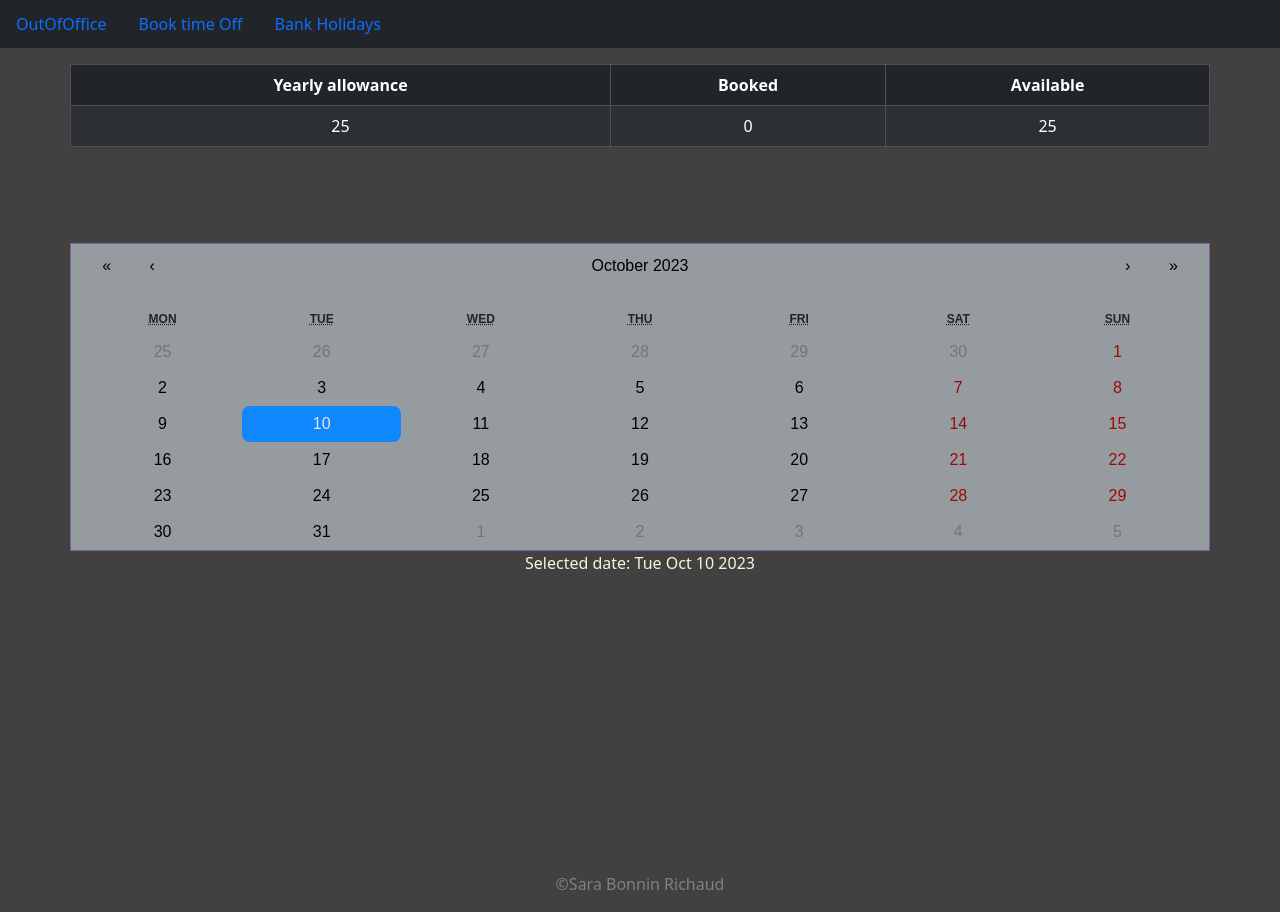
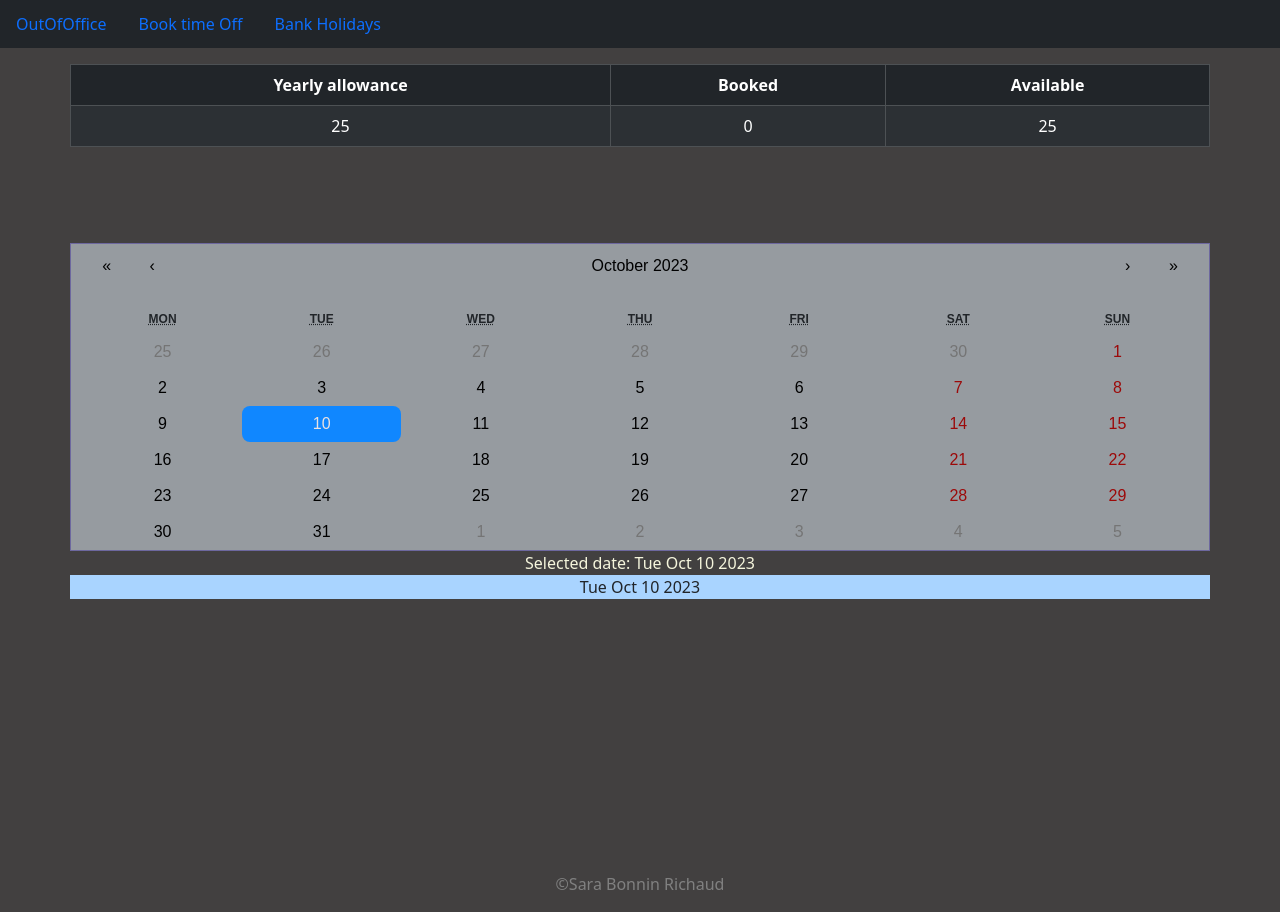
Before and after one commit to SaraClick/ReactCalendar, a React app: page /Calendar in a window 1280 px wide. Both pictures are taken after a click on the button "10". Built offline with nearby package versions, Linux system fonts and the light colour scheme; the HTML template or start-up script is replaced by a standard one.

Commit message:
array add and remove by click

```diff
--- a/src/App.css
+++ b/src/App.css
@@ -194,7 +194,7 @@ div.card {
 
 .react-calendar__tile--now {
   background: #f2f2ee;
-  color: rgb(75, 70, 70);
+  color: black;
 }
 
 .react-calendar__tile--now:enabled:hover,
@@ -224,3 +224,11 @@ div.card {
 .react-calendar--selectRange .react-calendar__tile--hover {
   background-color: #372d2d;
 }
+
+.selected-date {
+  background: #9c0909;
+}
+
+.list-booked{
+  background: #a9d4ff;
+}
--- a/src/components/calendar/CalendarPicker.jsx
+++ b/src/components/calendar/CalendarPicker.jsx
@@ -1,16 +1,43 @@
 import React from "react";
 import Calendar from "react-calendar";
-import { useState } from "react";
+import { useState, useEffect, useRef } from "react";
 import { Container, Row } from "react-bootstrap";
+import '../../App.css'
+
 
 function CalendarPicker() {
   const [date, setDate] = useState(new Date());
+
+  const [daysPicked, setDaysPicked] = useState([]);
+
+
+
+  function dateClick(e) {
+    setDate(e)
+    console.log("e: ", e)
+    console.log("date: ", date)
+    console.log("daysPicked BEFORE: ", daysPicked)
+    if(!daysPicked.includes(e.toDateString())) {
+      setDaysPicked([...daysPicked,e.toDateString()])} else {
+        const newDaysPicked = daysPicked.filter(day => day !== e.toDateString());
+        setDaysPicked(newDaysPicked)
+      }
+      // ...daysPicked is creating a copy of the array (shallow)
+    console.log("click action")
+    console.log("daysPicked AFTER: ",daysPicked)
+  }
+
+
+  // gets called on re-render
+
+  console.log("render")
+  console.log(daysPicked)
 
   return (
     <>
       <Container className="calendar-container">
         <Row>
-          <Calendar onChange={setDate} value={date} />
+          <Calendar onChange={dateClick} value={date} />
         </Row>
         <Row>
           <div className="text-center pagetitle">
@@ -18,6 +45,14 @@ function CalendarPicker() {
           </div>
         </Row>
       </Container>
+        {/* Render the selected dates with the CSS class */}
+        <div className="list-booked">
+        {daysPicked.map((selectedDate, index) => (
+          <div key={index} >
+            {selectedDate}
+          </div>
+        ))}
+      </div>
     </>
   );
 }
```
